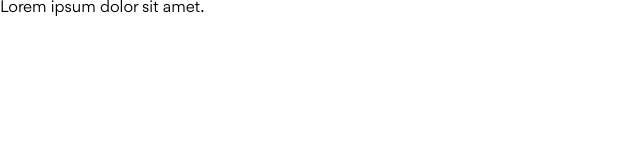
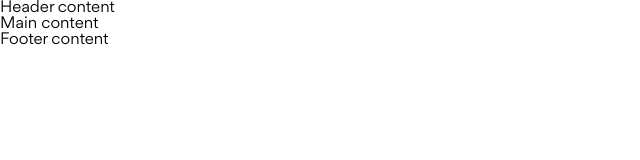
Before and after one commit to hieunmps16000/f8-project-08-practice, a website: page practice/2025-04-19/index.html in a window 1280 px wide. Shown: the whole page, without its empty margins (0-640 px from the left). Drawn offline with Linux system fonts and the light colour scheme.

Commit message:
Tái sử dụng Header, Footer trong trang

```diff
--- /dev/null
+++ b/assets/js/scripts.js
@@ -0,0 +1,15 @@
+function load(selector, path) {
+    const cached = localStorage.getItem(path);
+    if (cached) {
+        document.querySelector(selector).innerHTML = cached;
+    }
+
+    fetch(path)
+        .then((res) => res.text())
+        .then((html) => {
+            if (html !== cached) {
+                document.querySelector(selector).innerHTML = html;
+                localStorage.setItem(path, html);
+            }
+        });
+}
--- a/practice/2025-04-19/index.html
+++ b/practice/2025-04-19/index.html
@@ -16,13 +16,26 @@
 
         <!-- Styles -->
         <link rel="stylesheet" href="../../assets/css/main.css" />
+
+        <!-- Scripts -->
+        <script src="../../assets/js/scripts.js"></script>
     </head>
     <body>
-        <style>
-            body {
-                font-family: Gordita, sans-serif;
-            }
-        </style>
-        <h1>Lorem ipsum dolor sit amet.</h1>
+        <!-- Header -->
+        <header id="header"></header>
+        <script>
+            load("#header", "../../templates/header.html");
+        </script>
+
+        <!-- Main -->
+        <main>
+            <h2>Main content</h2>
+        </main>
+
+        <!-- Footer -->
+        <footer id="footer"></footer>
+        <script>
+            load("#footer", "../../templates/footer.html");
+        </script>
     </body>
 </html>
--- /dev/null
+++ b/templates/footer.html
@@ -0,0 +1,3 @@
+<div class="footer__inner">
+    <h2>Footer content</h2>
+</div>
--- /dev/null
+++ b/templates/header.html
@@ -0,0 +1,3 @@
+<div class="header__inner">
+    <h2>Header content</h2>
+</div>
```
